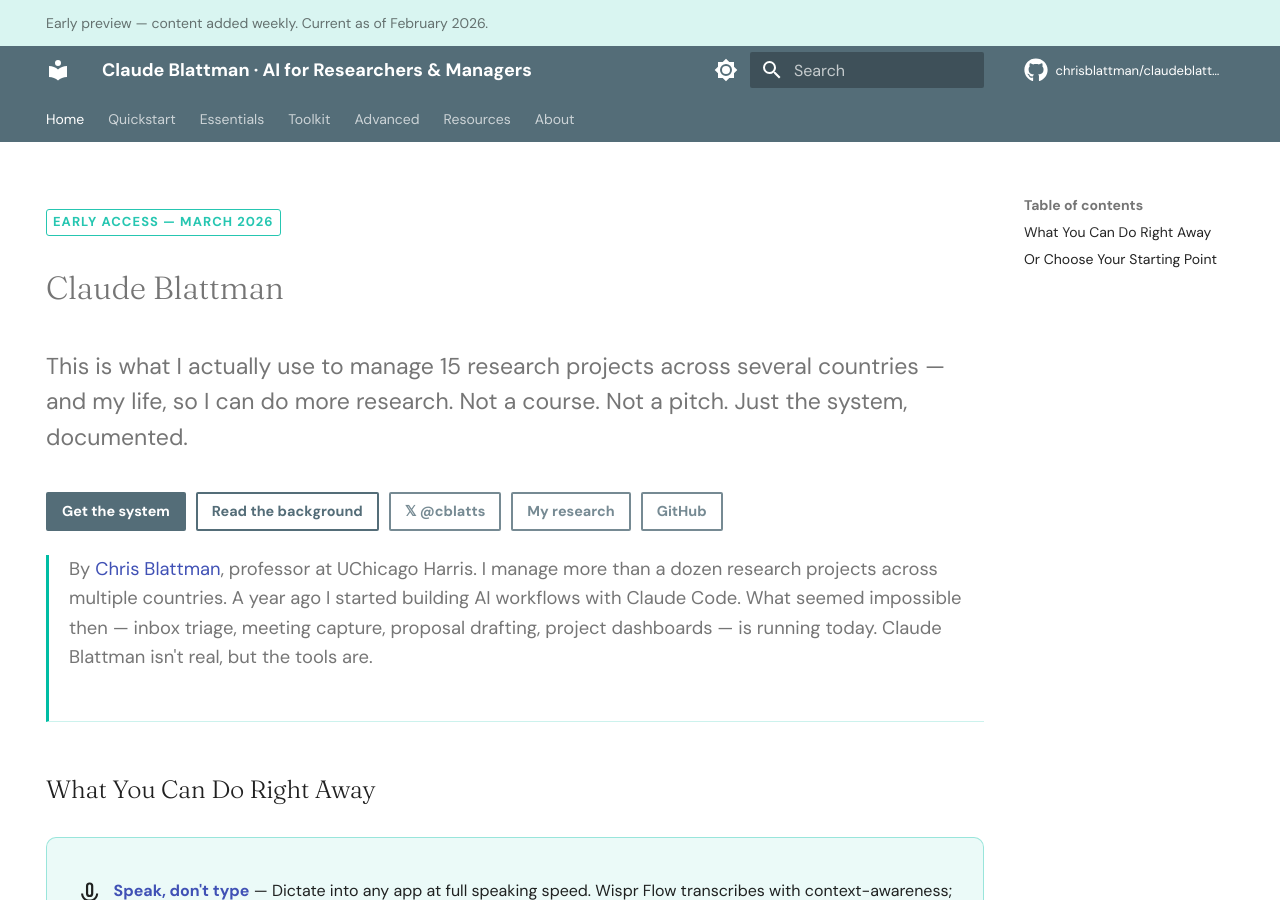
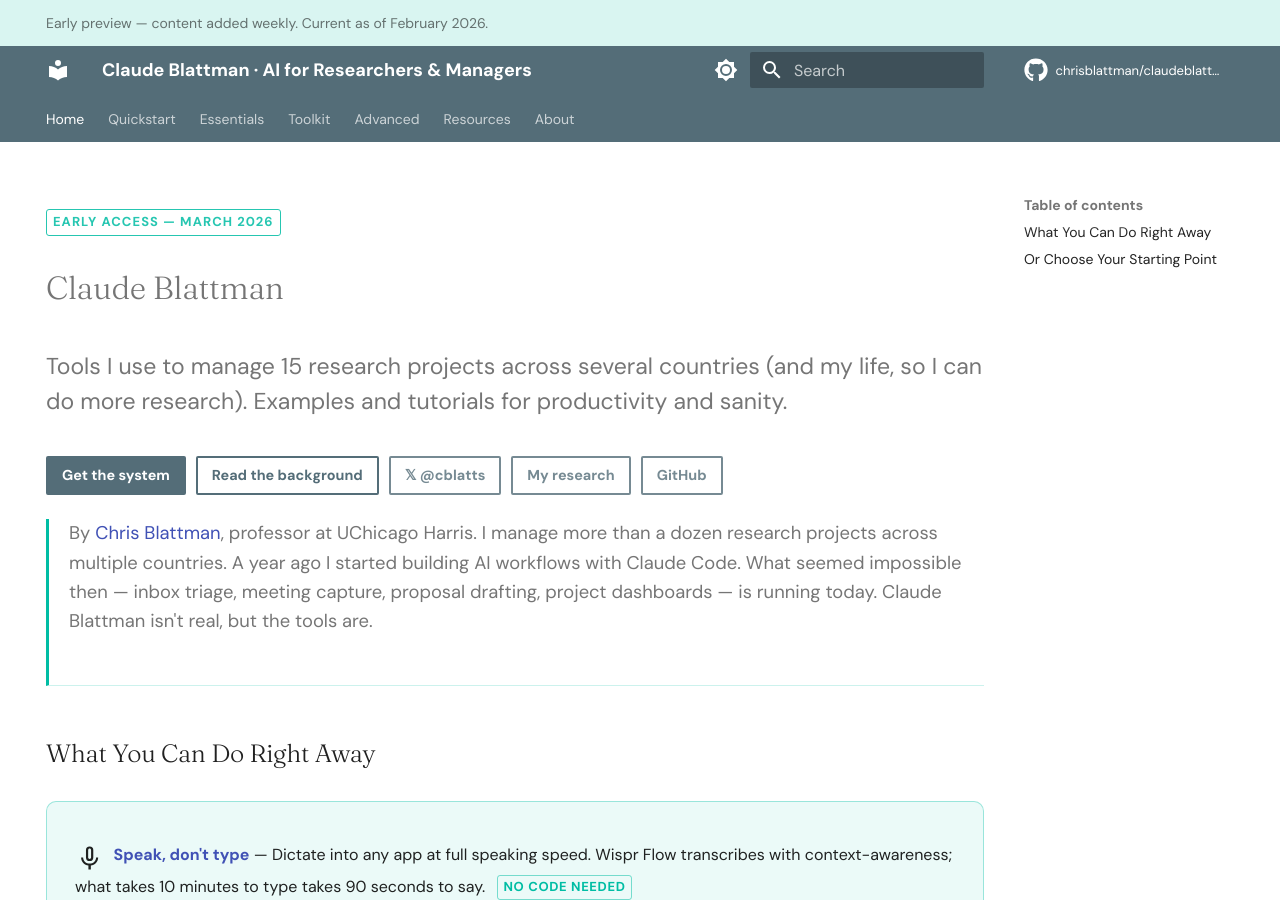
Before and after one commit to XiongfeiLi6/claudeblattman, an MkDocs documentation site: the page built from docs/index.md, in a window 1280 px wide and 900 px high. Built offline with MkDocs 1.6.1 and Material for MkDocs 9.7.7, drawn with Linux system fonts in a browser that asks for light colours; comment, search, counter and statistics services are not loaded.

Commit message:
Update hero pitch line — clearer, warmer framing
Co-Authored-By: Claude Opus 4.6 <noreply@anthropic.com>

```diff
--- a/docs/index.md
+++ b/docs/index.md
@@ -7,7 +7,7 @@ hide:
 
 # Claude Blattman
 
-<p class="hero-pitch">This is what I actually use to manage 15 research projects across several countries — and my life, so I can do more research. Not a course. Not a pitch. Just the system, documented.</p>
+<p class="hero-pitch">Tools I use to manage 15 research projects across several countries (and my life, so I can do more research). Examples and tutorials for productivity and sanity.</p>
 
 <div class="hero-buttons">
 <a href="toolkit/" class="md-button md-button--primary">Get the system</a>
```
